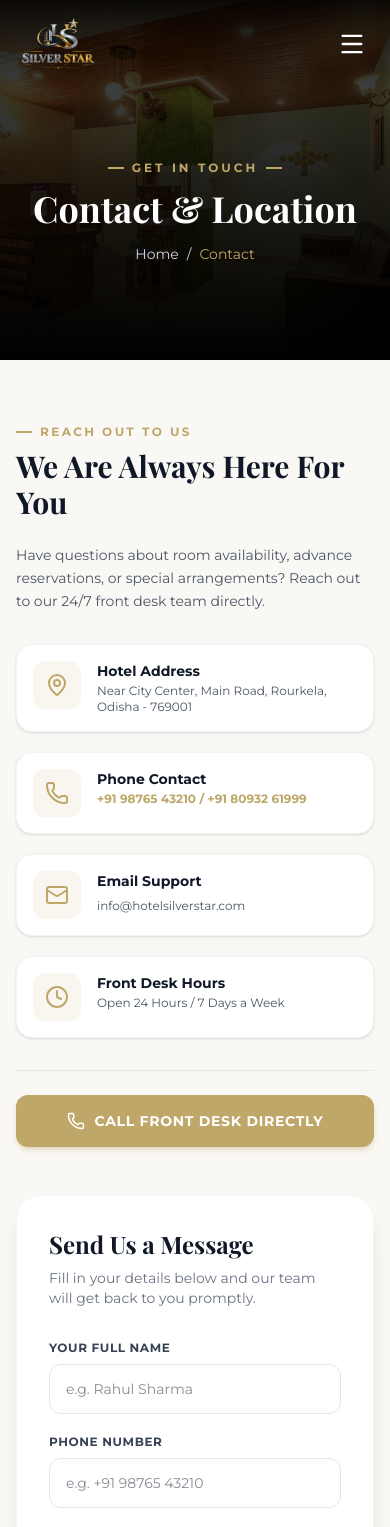
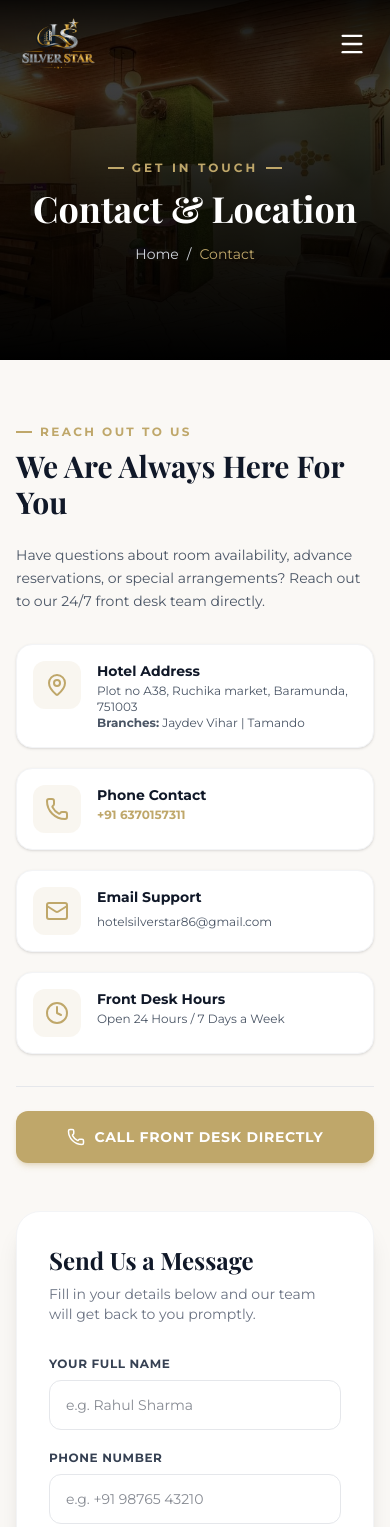
Before and after one commit to SwiftriseGit/hotel-blue-start, a Next.js app: page /contact in a window 390 px wide. Shown: the top 1527 px of the page. Built offline with nearby package versions, Linux system fonts and the light colour scheme; a web font is replaced by a local one.

Commit message:
Update real contact info: address, phone, email, branches

```diff
--- a/app/components/Footer.tsx
+++ b/app/components/Footer.tsx
@@ -33,7 +33,7 @@ export default function Footer() {
               </Link>
 
               <p className="text-gray-400 text-[14px] sm:text-[15px] leading-relaxed max-w-sm mb-6">
-                Comfortable stays, warm hospitality and unforgettable experiences in the heart of Rourkela, Odisha.
+                Comfortable stays, warm hospitality and unforgettable experiences in Bhubaneswar, Odisha.
               </p>
 
               {/* Official Social Media Icons */}
@@ -98,18 +98,21 @@ export default function Footer() {
               <div className="flex flex-col gap-3.5 text-gray-400 text-[14px]">
                 <div className="flex items-start gap-2.5">
                   <MapPin className="w-4.5 h-4.5 text-[#bfa76a] shrink-0 mt-1" />
-                  <span>Near City Center, Main Road, Rourkela, Odisha - 769001</span>
+                  <div className="flex flex-col gap-1">
+                    <span>Plot no A38, Ruchika market, Baramunda, 751003</span>
+                    <span className="text-[#bfa76a] text-[12px] font-semibold mt-1">Our Branches: Jaydev Vihar | Tamando</span>
+                  </div>
                 </div>
                 <div className="flex items-center gap-2.5">
                   <Phone className="w-4.5 h-4.5 text-[#bfa76a] shrink-0" />
-                  <a href="tel:+919876543210" className="hover:text-white transition-colors">
-                    +91 98765 43210
+                  <a href="tel:+916370157311" className="hover:text-white transition-colors">
+                    +91 6370157311
                   </a>
                 </div>
                 <div className="flex items-center gap-2.5">
                   <Mail className="w-4.5 h-4.5 text-[#bfa76a] shrink-0" />
-                  <a href="mailto:info@hotelsilverstar.com" className="hover:text-white transition-colors">
-                    info@hotelsilverstar.com
+                  <a href="mailto:hotelsilverstar86@gmail.com" className="hover:text-white transition-colors">
+                    hotelsilverstar86@gmail.com
                   </a>
                 </div>
               </div>
--- a/app/contact/page.tsx
+++ b/app/contact/page.tsx
@@ -82,7 +82,7 @@ export default function ContactPage() {
                   </div>
                   <div>
                     <h4 className="font-bold text-gray-900 text-sm mb-0.5">Hotel Address</h4>
-                    <p className="text-xs sm:text-sm text-gray-600">Near City Center, Main Road, Rourkela, Odisha - 769001</p>
+                    <p className="text-xs sm:text-sm text-gray-600">Plot no A38, Ruchika market, Baramunda, 751003<br/><strong>Branches:</strong> Jaydev Vihar | Tamando</p>
                   </div>
                 </div>
 
@@ -92,8 +92,8 @@ export default function ContactPage() {
                   </div>
                   <div>
                     <h4 className="font-bold text-gray-900 text-sm mb-0.5">Phone Contact</h4>
-                    <a href="tel:+919876543210" className="text-xs sm:text-sm text-[#bfa76a] font-bold hover:underline block">
-                      +91 98765 43210 / +91 80932 61999
+                    <a href="tel:+916370157311" className="text-xs sm:text-sm text-[#bfa76a] font-bold hover:underline block">
+                      +91 6370157311
                     </a>
                   </div>
                 </div>
@@ -104,8 +104,8 @@ export default function ContactPage() {
                   </div>
                   <div>
                     <h4 className="font-bold text-gray-900 text-sm mb-0.5">Email Support</h4>
-                    <a href="mailto:info@hotelsilverstar.com" className="text-xs sm:text-sm text-gray-600 hover:text-[#bfa76a]">
-                      info@hotelsilverstar.com
+                    <a href="mailto:hotelsilverstar86@gmail.com" className="text-xs sm:text-sm text-gray-600 hover:text-[#bfa76a]">
+                      hotelsilverstar86@gmail.com
                     </a>
                   </div>
                 </div>
```
